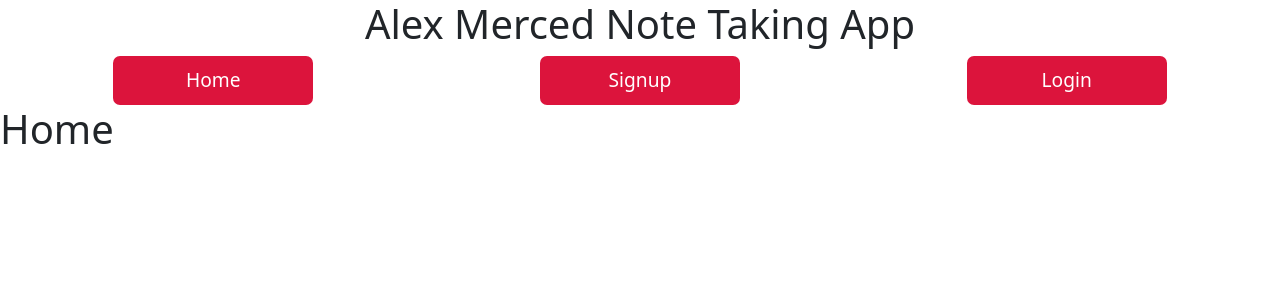
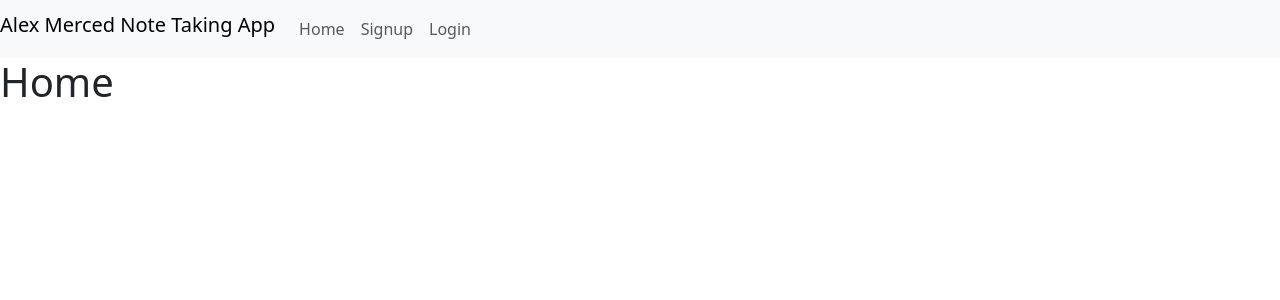
Before and after one commit to WanjaNjunge/diary, a React (Create React App) app in the folder client/: page / in a window 1280 px wide. Shown: the top 300 px of the page. Built offline with nearby package versions, Linux system fonts and the light colour scheme.

Commit message:
Add basic styling to the Nav component

```diff
--- a/client/src/components/Nav.js
+++ b/client/src/components/Nav.js
@@ -1,37 +1,43 @@
-//nav.js
-import React from "react"
-import { Link } from "react-router-dom"
-import { useAppState } from "../AppState"
+import React from "react";
+import { Link } from "react-router-dom";
+import { useAppState } from "../AppState";
 
 const Nav = (props) => {
   const { state, dispatch } = useAppState();
 
   return (
-      <header>
-        <h1>Alex Merced Note Taking App</h1>
+    <header className="navbar navbar-expand-lg navbar-light bg-light">
+      <h1 className="navbar-brand">Alex Merced Note Taking App</h1>
       <nav>
         {!state.token ? (
-            <>
-              <Link to="/">
-                <div>Home</div>
+          <ul className="navbar-nav mr-auto">
+            <li className="nav-item">
+              <Link to="/" className="nav-link">
+                Home
               </Link>
-              <Link to="/auth/signup">
-                <div>Signup</div>
+            </li>
+            <li className="nav-item">
+              <Link to="/auth/signup" className="nav-link">
+                Signup
               </Link>
-              <Link to="/auth/login">
-                <div>Login</div>
+            </li>
+            <li className="nav-item">
+              <Link to="/auth/login" className="nav-link">
+                Login
               </Link>
-            </>
+            </li>
+          </ul>
         ) : null}
         {state.token ? (
-            <div
+          <button
+            className="btn btn-link"
             onClick={() => {
               dispatch({ type: "logout" });
               props.history.push("/");
             }}
           >
             Logout
-            </div>
+          </button>
         ) : null}
       </nav>
     </header>
```
Lines whose indentation alone changed are shown as unchanged.
